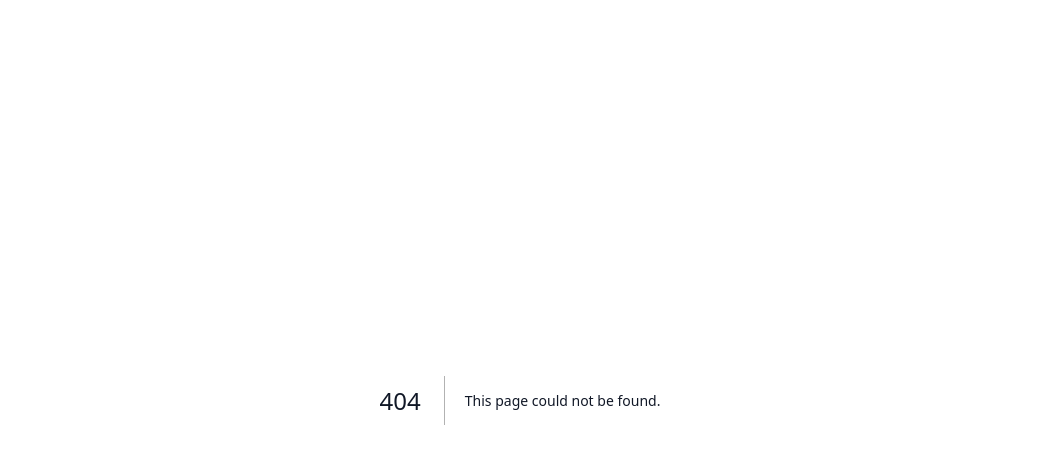
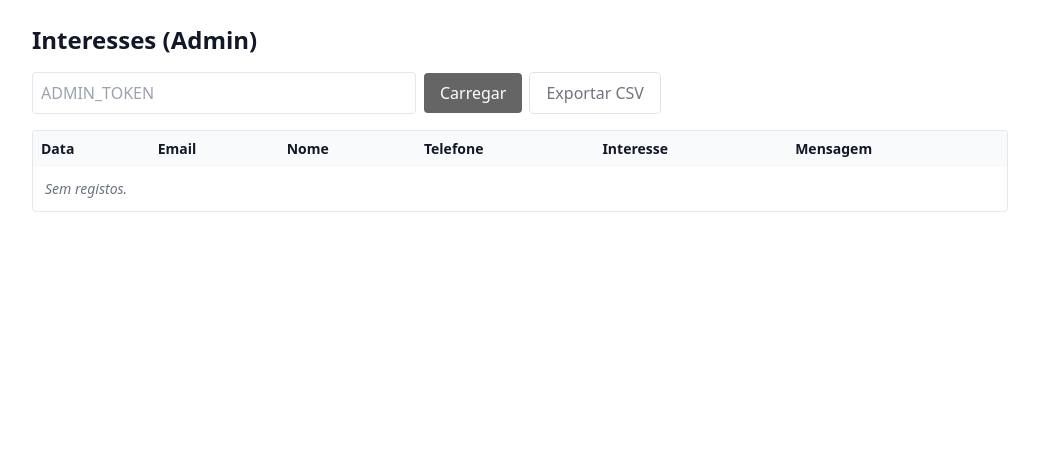
Before and after one commit to femascao/findyz, a Next.js app: page /admin/interests in a window 1280 px wide. Before the commit this address had no page. Shown: the top 464 px of the page, without its empty margins (120-1159 px from the left). Built offline with nearby package versions, Linux system fonts and the light colour scheme.

Commit message:
feat(admin): página para listar interesses

```diff
--- /dev/null
+++ b/app/admin/interests/page.jsx
@@ -0,0 +1,120 @@
+"use client";
+
+import { useState } from "react";
+
+export default function AdminInterestsPage() {
+  const [token, setToken] = useState("");
+  const [rows, setRows] = useState([]);
+  const [loading, setLoading] = useState(false);
+  const [err, setErr] = useState(null);
+
+  async function load() {
+    setLoading(true);
+    setErr(null);
+    try {
+      const res = await fetch("/api/admin/interests", {
+        headers: { "x-admin-token": token },
+      });
+      const data = await res.json();
+      if (!res.ok) throw new Error(data?.error || "Erro ao carregar");
+      setRows(data);
+    } catch (e) {
+      setErr(e.message);
+      setRows([]);
+    } finally {
+      setLoading(false);
+    }
+  }
+
+  function toCSV() {
+    const cols = ["createdAt", "email", "name", "phone", "interest", "message"];
+    const header = cols.join(",");
+    const body = rows
+      .map((r) =>
+        cols
+          .map((c) => {
+            const v = r[c] ?? "";
+            const s = String(v).replaceAll('"', '""').replaceAll("\n", " ");
+            return `"${s}"`;
+          })
+          .join(","),
+      )
+      .join("\n");
+    const csv = header + "\n" + body;
+    const blob = new Blob([csv], { type: "text/csv;charset=utf-8;" });
+    const url = URL.createObjectURL(blob);
+    const a = document.createElement("a");
+    a.href = url;
+    a.download = "interesses.csv";
+    a.click();
+    URL.revokeObjectURL(url);
+  }
+
+  return (
+    <div className="mx-auto max-w-5xl p-6">
+      <h1 className="mb-4 text-2xl font-bold">Interesses (Admin)</h1>
+
+      <div className="mb-4 flex items-center gap-2">
+        <input
+          type="password"
+          placeholder="ADMIN_TOKEN"
+          value={token}
+          onChange={(e) => setToken(e.target.value)}
+          className="w-full max-w-sm rounded border p-2"
+        />
+        <button
+          onClick={load}
+          disabled={loading || !token}
+          className="rounded bg-black px-4 py-2 text-white disabled:opacity-60"
+        >
+          {loading ? "Carregando..." : "Carregar"}
+        </button>
+        <button
+          onClick={toCSV}
+          disabled={!rows.length}
+          className="rounded px-4 py-2 ring-1 ring-black/20 disabled:opacity-60"
+        >
+          Exportar CSV
+        </button>
+      </div>
+
+      {err && <p className="mb-2 text-red-600">{err}</p>}
+
+      <div className="overflow-auto rounded border">
+        <table className="min-w-full text-sm">
+          <thead className="bg-gray-50">
+            <tr>
+              <th className="p-2 text-left">Data</th>
+              <th className="p-2 text-left">Email</th>
+              <th className="p-2 text-left">Nome</th>
+              <th className="p-2 text-left">Telefone</th>
+              <th className="p-2 text-left">Interesse</th>
+              <th className="p-2 text-left">Mensagem</th>
+            </tr>
+          </thead>
+          <tbody>
+            {rows.map((r) => (
+              <tr key={r.id} className="border-t">
+                <td className="p-2">
+                  {new Date(r.createdAt).toLocaleString("pt-PT")}
+                </td>
+                <td className="p-2">{r.email}</td>
+                <td className="p-2">{r.name || "-"}</td>
+                <td className="p-2">{r.phone || "-"}</td>
+                <td className="p-2">{r.interest}</td>
+                <td className="whitespace-pre-wrap p-2">{r.message || "-"}</td>
+              </tr>
+            ))}
+            {!rows.length && !err && (
+              <tr>
+                <td className="p-3 italic text-gray-500" colSpan={6}>
+                  Sem registos.
+                </td>
+              </tr>
+            )}
+          </tbody>
+        </table>
+      </div>
+    </div>
+  );
+}
```
